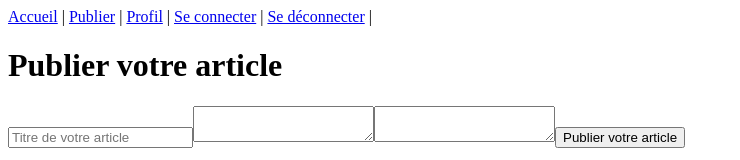
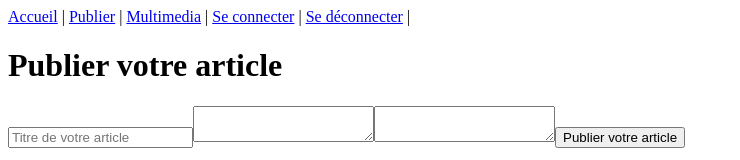
Before and after one commit to dev-allan/Projet-7-Groupomania, a Vue app in the folder front-end/: page /#/about in a window 1280 px wide. Shown: the top 160 px of the page, without its empty margins (0-740 px from the left). Built offline with nearby package versions, Linux system fonts and the light colour scheme.

Commit message:
création de la page article donnant la possibilité à l'utilisateur de lire les articles

```diff
--- a/front-end/src/App.vue
+++ b/front-end/src/App.vue
@@ -3,7 +3,7 @@
     <div id="nav">
       <router-link to="/accueil">Accueil</router-link> |
       <router-link to="/about">Publier</router-link> |
-      <router-link to="/profil">Profil</router-link> |
+      <router-link to="/Multimedia">Multimedia</router-link> |
       <router-link to="/">Se connecter</router-link> |
       <router-link to="">Se déconnecter</router-link> |
     </div>
--- a/front-end/src/components/HelloWorld.vue
+++ b/front-end/src/components/HelloWorld.vue
@@ -7,7 +7,7 @@
     <h3>Les derniers articles publiés par vos collègues</h3>
     <!-- <button v-on:click='showArticle'>Montrer les articles</button> -->
     <ul>
-        <li v-for="post in posts" v-bind:key="post">{{ post.titre }} {{ post.court }} <a href="">Lire la suite</a></li>
+        <li v-for="post in posts" v-bind:key="post"><h4>{{ post.titre }}</h4> <p>{{ post.court }} <a :href=" '#/article?id=' + post.id" >Lire la suite</a></p></li>
     </ul>
   </div>
 </template>
@@ -39,7 +39,7 @@ export default {
   },
     beforeMount() {
         this.showArticle();
-      },
+    },
 };
 
 
--- a/front-end/src/router/index.js
+++ b/front-end/src/router/index.js
@@ -24,10 +24,15 @@ const routes = [
     component: () => import(/*login*/ '../views/Login.vue')
   },
   {
-    path : '/profil',
-    name: 'Profil',
-    component: () => import(/*Profil user*/ '../views/Profil.vue')
+    path : '/multimedia',
+    name: 'multimedia',
+    component: () => import(/*Profil user*/ '../views/multimedia.vue')
   },
+  {
+    path : "/article",
+    name : 'article',
+    component: () => import(/*get one article*/ '../views/article.vue')
+  }
 ]
 
 const router = new VueRouter({
--- a/front-end/src/views/Home.vue
+++ b/front-end/src/views/Home.vue
@@ -1,6 +1,6 @@
 <template>
   <div class="home">
-    <img alt="groupomania logo" src="../assets/logo.png">
+    <!-- <img alt="groupomania logo" src="../assets/logo.png"> -->
     <HelloWorld msg="Bienvenue sur GROUPOMANIA"/>
   </div>
 </template>
--- /dev/null
+++ b/front-end/src/views/article.vue
@@ -0,0 +1,33 @@
+<template>
+    <div class="article">
+        <h4 v-for="post in posts" v-bind:key="post">{{ post.titre }} </h4>
+        <p v-for="post in posts" v-bind:key="post">{{ post.contenu }}</p>
+    </div>
+</template>
+
+<script>
+import axios from 'axios'
+export default {
+  data(){
+    return {
+      posts: [],
+    }
+  },
+  methods: {
+    showOnArticle(){
+      axios.get('http://localhost:3000/articles/' + this.$route.query.id,{
+        headers : {
+          'Authorization' : localStorage.getItem('accessToken')
+        }
+      })
+      .then(res => this.posts = res.data)
+      .catch((error) => {
+        console.error(error)
+      })
+    }
+  },
+    beforeMount() {
+        this.showOnArticle();
+    },
+}
+</script>
--- /dev/null
+++ b/front-end/src/views/multimedia.vue
@@ -0,0 +1,5 @@
+<template>
+    <div class="multimedia">
+        <p>Fonctionnalité en cours de création</p>
+    </div>
+</template>
```
Also changed, not shown: front-end/src/views/Profil.vue (deleted).
